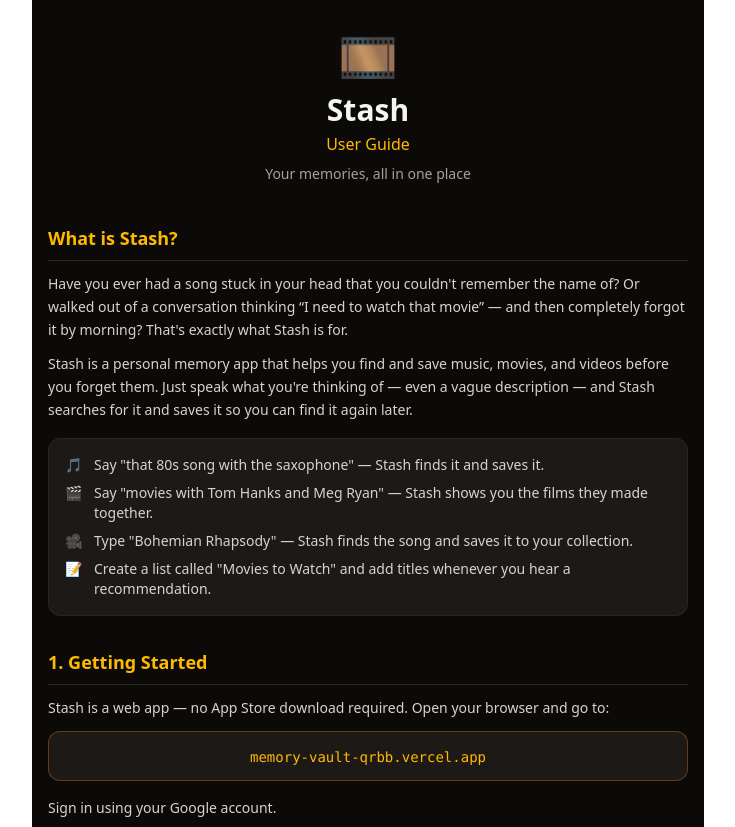
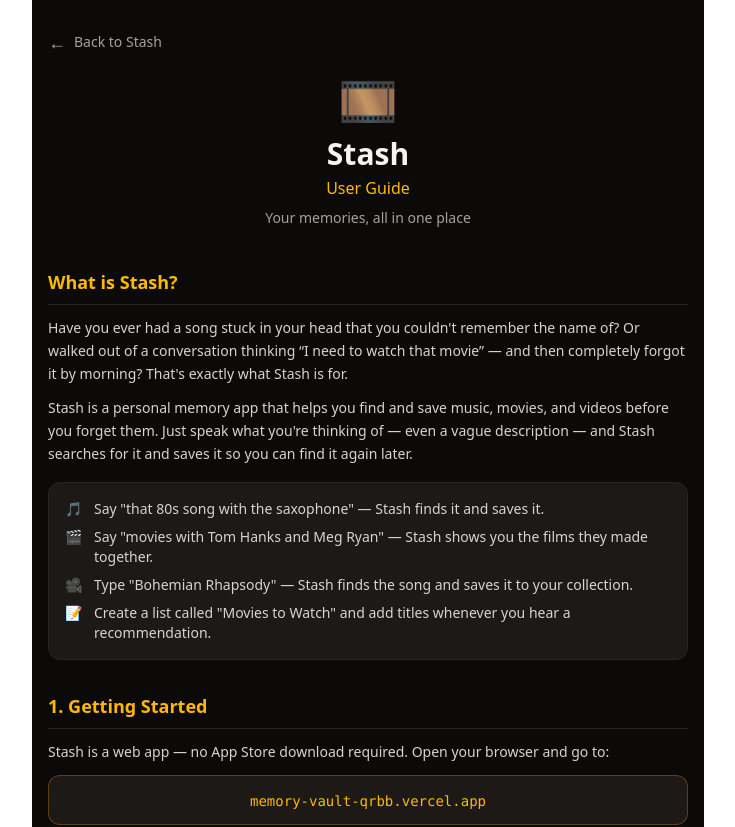
Before and after one commit to bnkhan65-source/memory-vault, a Next.js app: page /guide in a window 1280 px wide. Shown: the top 827 px of the page, without its empty margins (272-1007 px from the left). Built offline with nearby package versions, Linux system fonts and the light colour scheme.

Commit message:
Add back button to guide page

```diff
--- a/app/guide/page.tsx
+++ b/app/guide/page.tsx
@@ -1,6 +1,20 @@
+"use client";
+import { useRouter } from "next/navigation";
+
 export default function GuidePage() {
+  const router = useRouter();
+
   return (
     <div className="min-h-screen bg-stone-950 text-stone-100 px-4 py-8 max-w-2xl mx-auto">
+
+      {/* Back button */}
+      <button
+        onClick={() => router.push("/")}
+        className="flex items-center gap-2 text-sm text-stone-400 hover:text-amber-400 transition-colors mb-6"
+      >
+        <span className="text-lg leading-none">←</span>
+        <span>Back to Stash</span>
+      </button>
 
       {/* Header */}
       <div className="text-center mb-10">
```
